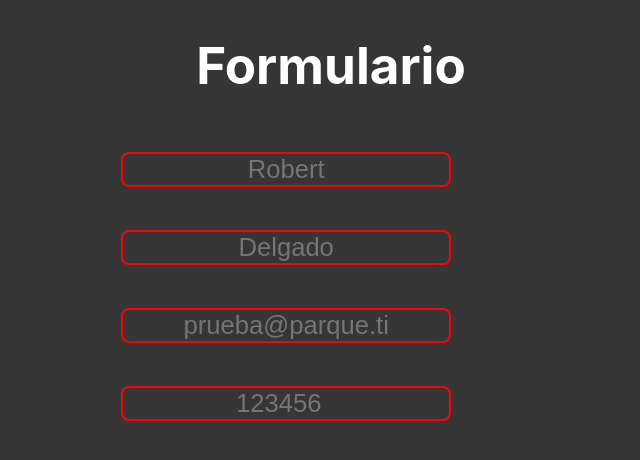
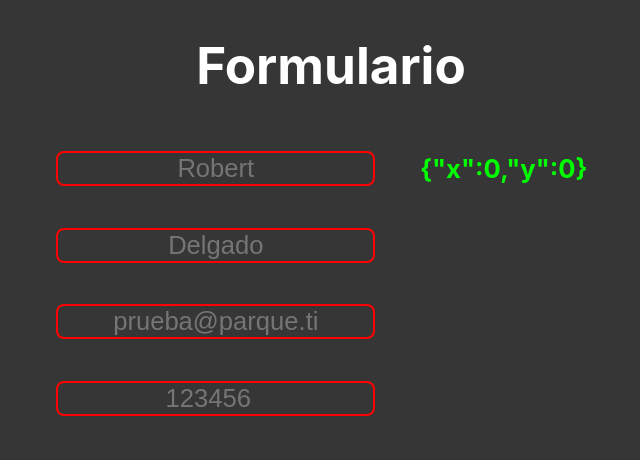
Before and after one commit to DrowAnn/Clases-React-II, a React (Create React App) app: page / in a window 1280 px wide. Shown: the top 460 px of the page, without its empty margins (309-949 px from the left). Built offline with nearby package versions, Linux system fonts and the light colour scheme.

Commit message:
Adicion de coordenadas al Formulario

```diff
--- /dev/null
+++ b/src/Components/Coordenadas.jsx
@@ -0,0 +1,30 @@
+import React, { useEffect, useState } from "react";
+
+const Coordenadas = () => {
+  const [cordenada, setCordenada] = useState({
+    x: 0,
+    y: 0,
+  });
+
+  useEffect(() => {
+    const onMouseMove = ({ x, y }) => {
+      setCordenada({ x, y });
+
+      console.log(cordenada);
+    };
+
+    window.addEventListener("mousemove", onMouseMove);
+
+    return () => {
+      window.removeEventListener("mousemove", onMouseMove);
+    };
+  }, [cordenada]);
+
+  return (
+    <div>
+      <h2>{JSON.stringify(cordenada)}</h2>
+    </div>
+  );
+};
+
+export default Coordenadas;
--- a/src/Components/Formulario.css
+++ b/src/Components/Formulario.css
@@ -16,9 +16,9 @@ h1 {
 
 .formulario {
   display: grid;
-  grid-template-columns: 80% 20%;
+  grid-template-columns: 60% 40%;
   grid-template-rows: repeat(4, 1fr);
-  width: 35%;
+  width: 45%;
   height: fit-content;
   align-items: center;
   justify-items: center;
--- a/src/Components/Formulario.jsx
+++ b/src/Components/Formulario.jsx
@@ -1,6 +1,7 @@
 import React, { useEffect, useState } from "react";
 import "./Formulario.css";
 import Mensaje from "./Mensaje";
+import Coordenadas from "./Coordenadas";
 
 const Formulario = () => {
   const [Formulario, setFormulario] = useState({
@@ -37,7 +38,7 @@ const Formulario = () => {
           value={name}
           onChange={tipyng}
         />
-        {name === "Robert" ? <Mensaje /> : <div />}
+        {name === "Robert" ? <Mensaje /> : <Coordenadas />}
         <input
           name="lastName"
           type="text"
@@ -68,3 +69,5 @@ const Formulario = () => {
 };
 
 export default Formulario;
+
+// Las partes de un useEffect son: La funcion a ejecutar y el arreglo de dependencias de las cuales el hook estara a cargo de esperar sus cambios para ejecutar la funcion anteriormente asignada, asi mismo, este arreglo de dependencias se puede dejar vacio para que esta funcion se ejecute unicamente cuando se cargue el componente por primera vez
```
